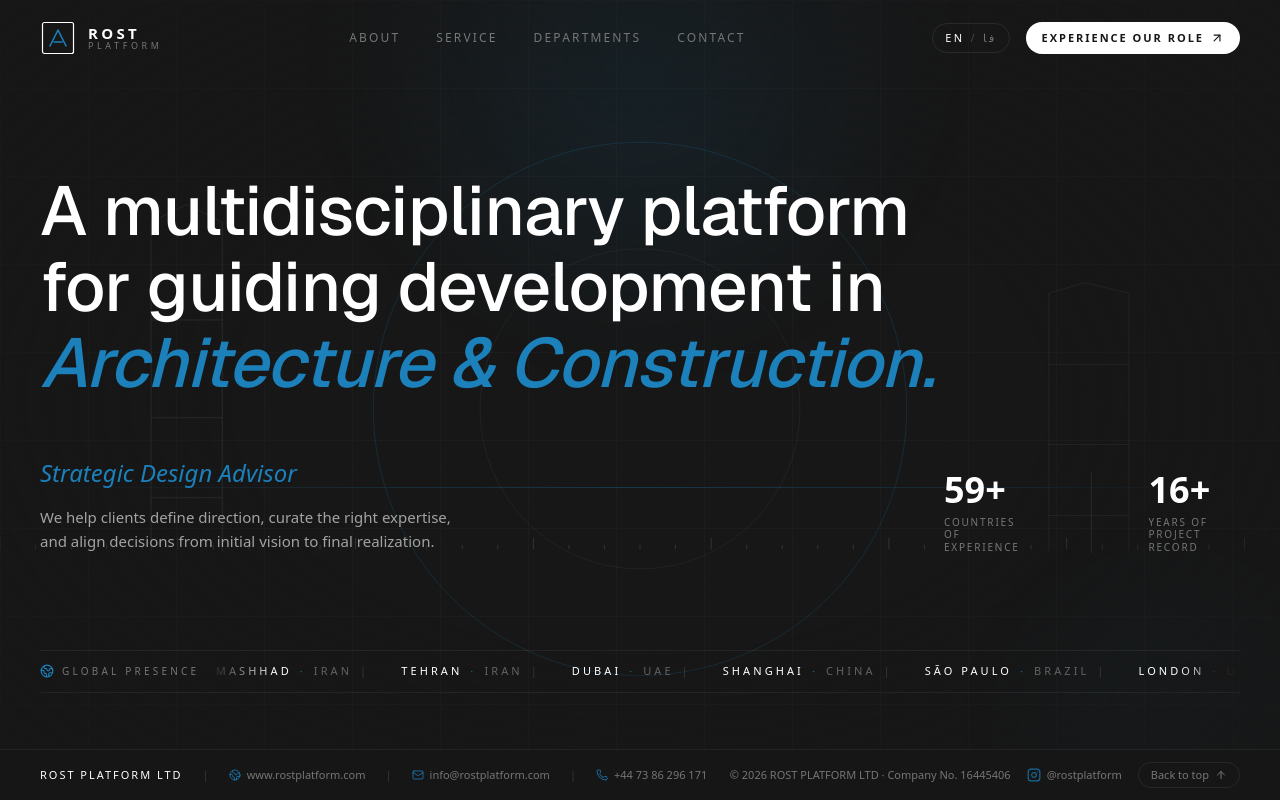
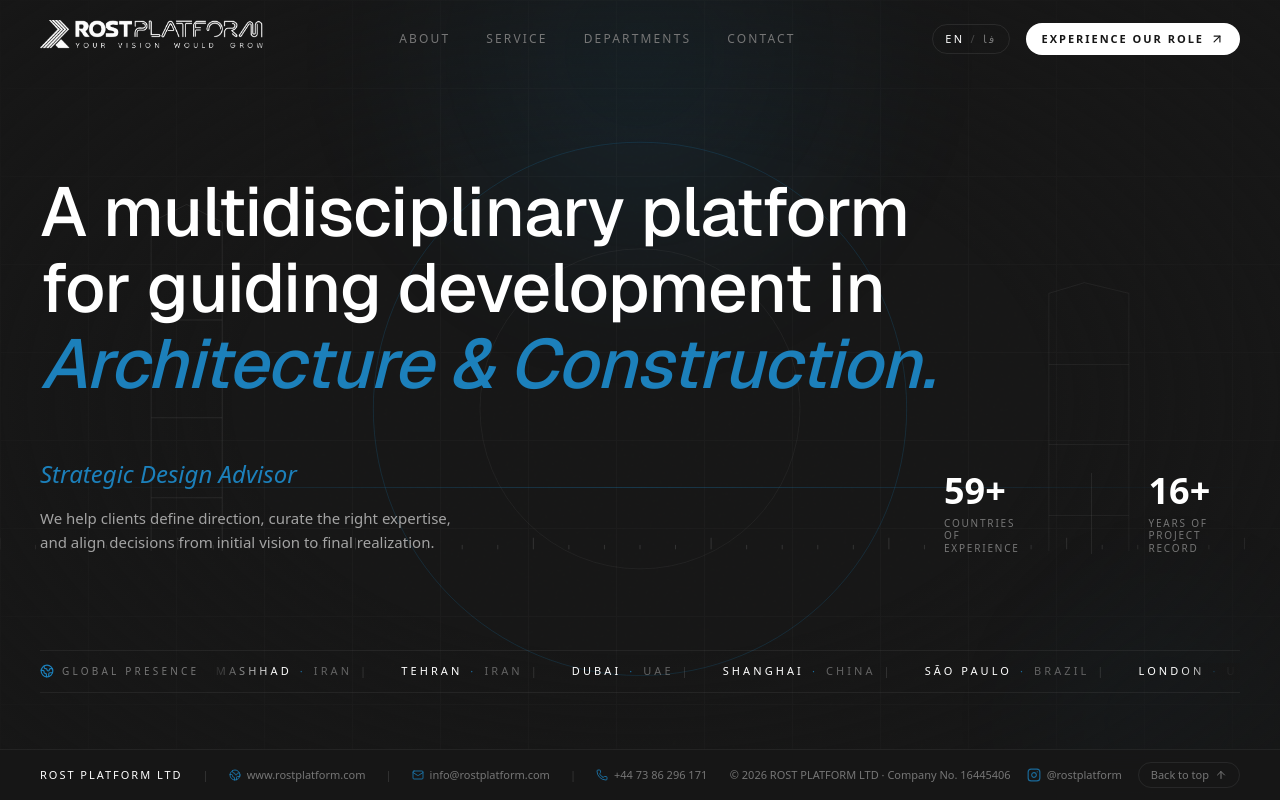
Before and after one commit to UndeadPilgrim/rost-platform-website, a Next.js app: page / in a window 1280 px wide. Built offline with nearby package versions, Linux system fonts and the light colour scheme.

Commit message:
feat: replace generated wordmark with authentic ROST PLATFORM logo asset

```diff
--- a/src/app/page.tsx
+++ b/src/app/page.tsx
@@ -1,6 +1,7 @@
 'use client'
 
 import { useEffect, useRef, useState } from "react";
+import Image from "next/image";
 import {
   motion,
   useMotionValue,
@@ -292,55 +293,17 @@
   return (
     <a
       href="#platform"
-      className="group flex items-center gap-3 rounded-md focus-visible:outline-none focus-visible:ring-2 focus-visible:ring-rost-blue/70 focus-visible:ring-offset-2 focus-visible:ring-offset-rost-black"
+      className="group inline-flex items-center rounded-md transition-opacity hover:opacity-90 focus-visible:outline-none focus-visible:ring-2 focus-visible:ring-rost-blue/70 focus-visible:ring-offset-2 focus-visible:ring-offset-rost-black"
       aria-label="ROST PLATFORM — home"
     >
-      <span className="relative inline-flex h-9 w-9 items-center justify-center" aria-hidden>
-        <svg viewBox="0 0 36 36" className="h-9 w-9" role="img" aria-label="ROST PLATFORM logo">
-          <rect
-            x="2.5"
-            y="2.5"
-            width="31"
-            height="31"
-            rx="2"
-            stroke="#FFFFFF"
-            strokeWidth="1.2"
-            fill="none"
-            className="origin-center transition-transform duration-500 group-hover:rotate-90"
-            style={{ transformBox: "fill-box" }}
-          />
-          {/* upward growth arrow / structure */}
-          <motion.path
-            d="M10 26 L18 10 L26 26"
-            stroke="#1C80BB"
-            strokeWidth="1.6"
-            fill="none"
-            strokeLinecap="round"
-            strokeLinejoin="round"
-            initial={{ pathLength: 0 }}
-            animate={{ pathLength: 1 }}
-            transition={{ duration: 1.2, ease: EASE, delay: 0.6 }}
-          />
-          <motion.path
-            d="M14 22 H22"
-            stroke="#1C80BB"
-            strokeWidth="1.6"
-            fill="none"
-            strokeLinecap="round"
-            initial={{ pathLength: 0 }}
-            animate={{ pathLength: 1 }}
-            transition={{ duration: 0.8, ease: EASE, delay: 1.4 }}
-          />
-        </svg>
-      </span>
-      <span className="flex flex-col leading-none">
-        <span className="font-display text-[15px] font-semibold tracking-[0.22em] text-rost-white">
-          ROST
-        </span>
-        <span className="text-[9px] font-medium uppercase tracking-[0.4em] text-rost-gray">
-          Platform
-        </span>
-      </span>
+      <Image
+        src="/rost-platform-logo-white.png"
+        alt="ROST PLATFORM — Your Vision Would Grow"
+        width={1426}
+        height={205}
+        priority
+        className="h-7 w-auto object-contain md:h-8"
+      />
     </a>
   );
 }
```
Also changed, not shown: public/rost-platform-logo-white.png (added).
